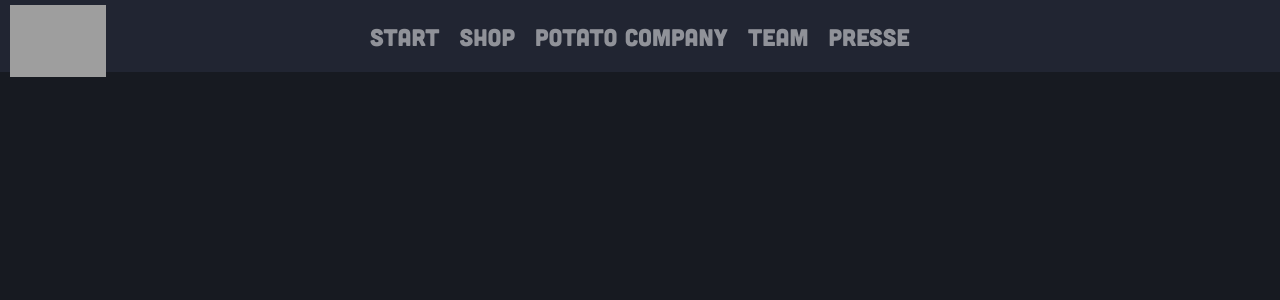
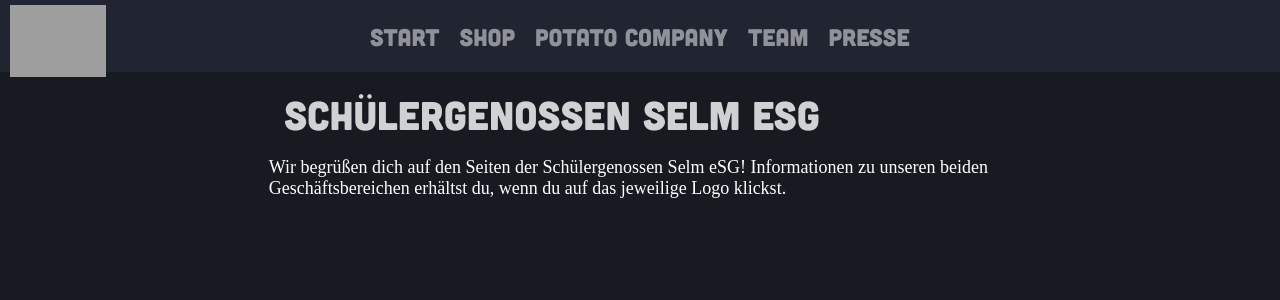
Before and after one commit to jonaslng/schuelergenossen-website, a React (Create React App) app: page / in a window 1280 px wide. Shown: the top 300 px of the page. Built offline with nearby package versions, Linux system fonts and the light colour scheme; grey boxes are pictures that could not be loaded; a web font is replaced by a local one.

Commit message:
FIRST COMMIT OF THE WEEK

```diff
--- a/src/App.css
+++ b/src/App.css
@@ -91,7 +91,7 @@ body {
     position: absolute;
     top: 0;
     display: flex;
-    background-color: rgba(0, 0, 0, 0.2);
+    background-color: rgba(20, 20, 20, 0.7);
     width: 100%;
     transform: translate(-100%);
     transition: transform 0.5s ease-in-out;
@@ -130,3 +130,23 @@ body {
     opacity: 0;
   }
 }
+
+.start-header {
+  font-family: "Cubano";
+  color: rgba(255, 255, 255, 0.8);
+  font-size: 5vh;
+  margin: 1% 0 0 2%;
+}
+.start-header-text-wrapper {
+  width: 60%;
+  margin: 10px 0 0 2%;
+}
+.start-header-text {
+  color: #ffffff;
+  font-size: large;
+}
+.start-wrapper {
+  width: 100%;
+  display: flex;
+  justify-content: center;
+}
--- a/src/App.js
+++ b/src/App.js
@@ -8,26 +8,11 @@ import Potato from "./Potato"
 import Team from "./Team"
 import Press from "./Press"
 import { DarkMode, LightMode, Menu } from "@mui/icons-material";
-import { initializeApp } from "firebase/app";
-import { getAnalytics } from "firebase/analytics";
 
-const firebaseConfig = {
-  apiKey: "AIzaSyARoJ51qMvslahLAw83rE6hcshWdxM0wUA",
-  authDomain: "schuelergenossen-website.firebaseapp.com",
-  projectId: "schuelergenossen-website",
-  storageBucket: "schuelergenossen-website.appspot.com",
-  messagingSenderId: "595324705989",
-  appId: "1:595324705989:web:8927866b7a510d8260e4ac",
-  measurementId: "G-988EQ7E7CW"
-};
-
-// Initialize Firebase
-const app = initializeApp(firebaseConfig);
-const analytics = getAnalytics(app);
 
 
 function App() {
-  const [site, setSite] = useState(1);
+  const [site, setSite] = useState(0);
   const [theme, setTheme] = useState(1); /* 1=DARK 0=WHITE */
   const content = [
     <Start setSite={setSite}/>,
--- a/src/Start.js
+++ b/src/Start.js
@@ -2,7 +2,12 @@ export default function Start(props) {
 
     return (
         <div className="start-wrapper">
-
+            <div className="start-header-text-wrapper">
+                <p className="start-header">Schülergenossen Selm eSG</p>
+                <p className="start-header-text">
+                    Wir begrüßen dich auf den Seiten der Schülergenossen Selm eSG! Informationen zu unseren beiden Geschäftsbereichen erhältst du, wenn du auf das jeweilige Logo klickst.
+                </p>
+            </div>
         </div>
     )
 }
```
